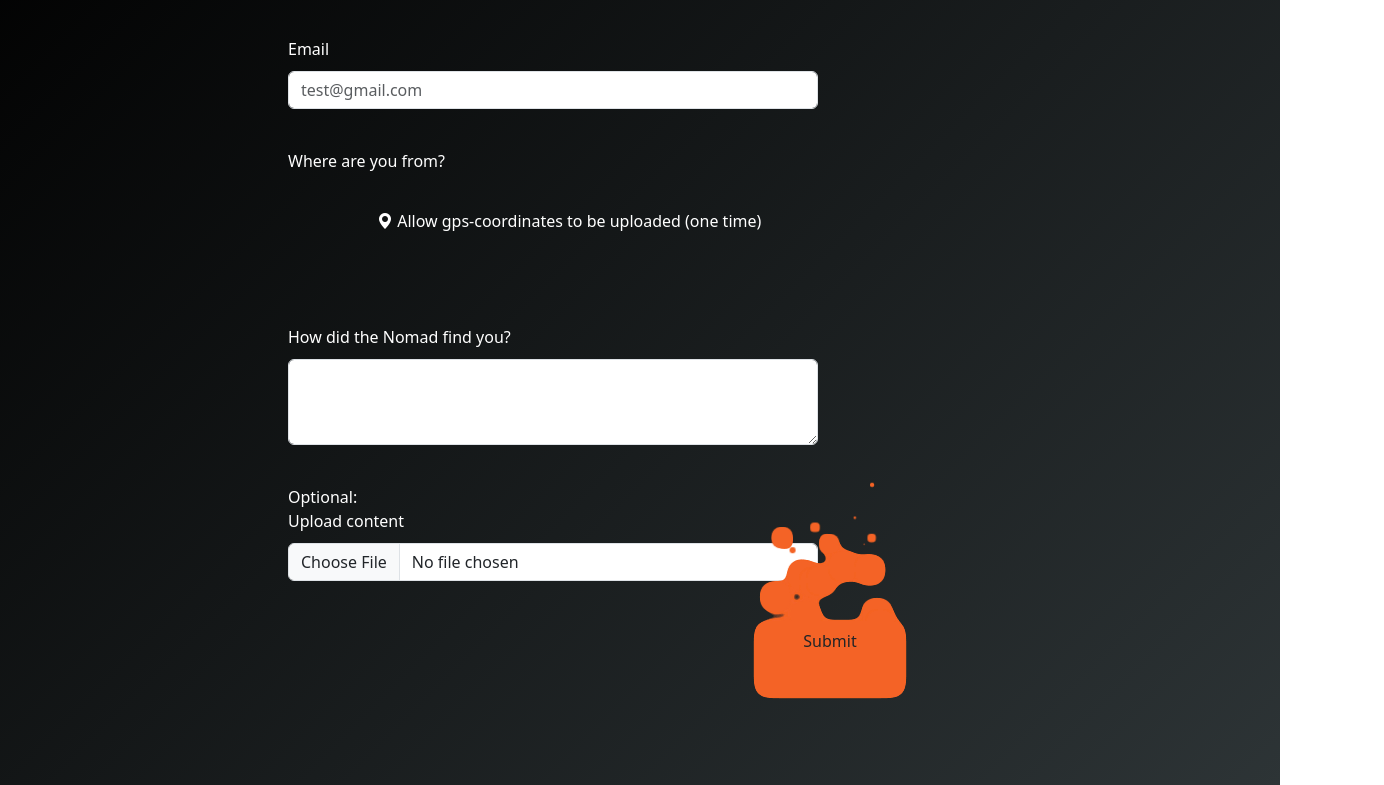
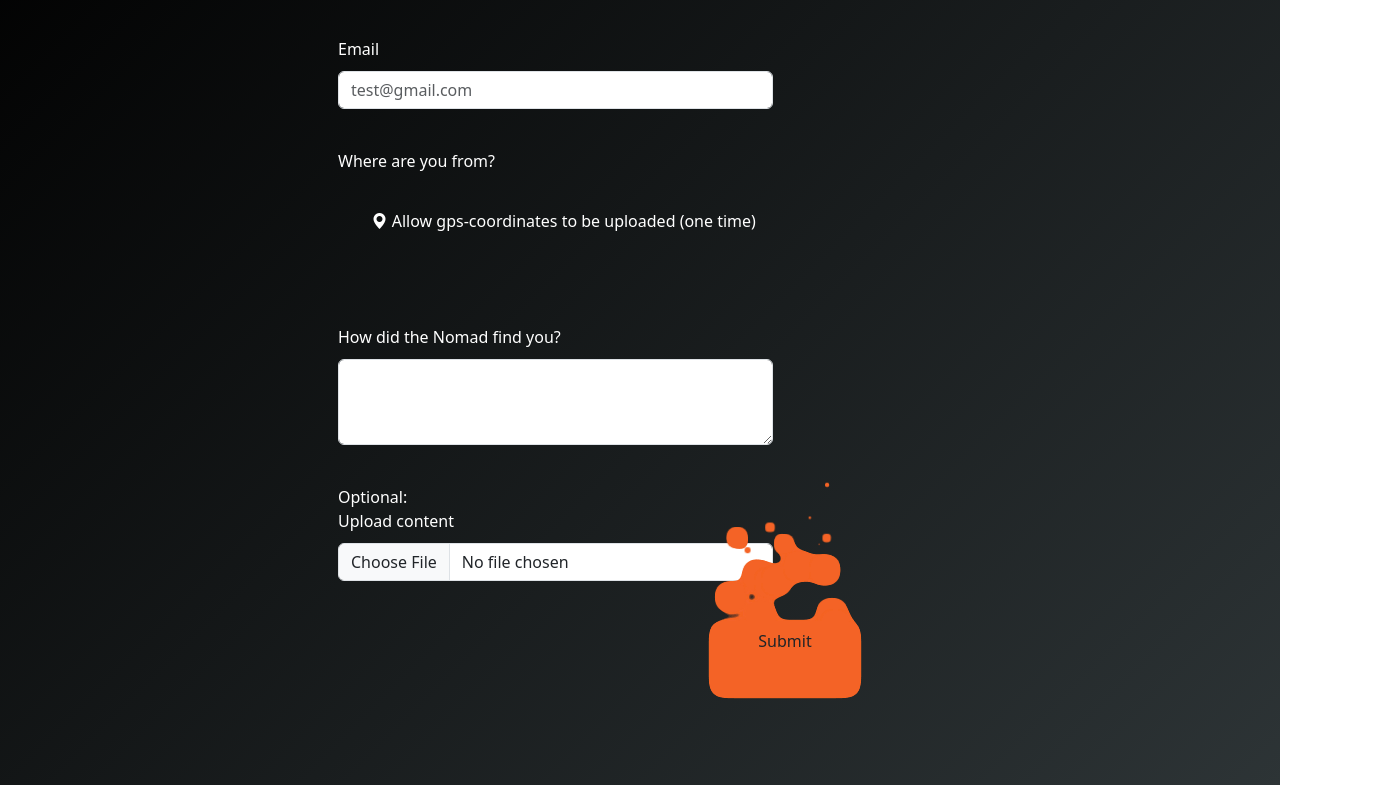
Before and after one commit to NoNameAgent/NOMAD, a plain HTML site: page signup.html in a window 1280 px wide. Shown: the part 906-1691 px from the top of the page, 1384 px wide, since content can reach past the window. Drawn offline with nearby package versions, Linux system fonts and the light colour scheme.

Commit message:
updated minor fixes
updated minor fixes

```diff
--- a/assets/Styles/signup.css
+++ b/assets/Styles/signup.css
@@ -522,6 +522,7 @@
 
   .mainCC{
     /* margin-left: 140px; */
+    padding-left: 490px !important;
 
   }
 
@@ -531,15 +532,17 @@
     margin-top: -40px;
   }
 
-@media only screen and (min-width: 900px){
+@media only screen and (min-width: 900px) and  (max-width: 1400px){
     .mainCC{
-        margin-left: 140px;
+        /* margin-left: 140px; */
+        padding-left: 190px !important;
 
       }
 }
-@media only screen and (min-width: 350px) and (max-width: 600px){
+@media only screen and (min-width: 350px) and (max-width: 899px){
     .mainCC{
         margin-left: -45px;
+        padding-left: 0 !important;
 
       }
 }
--- a/signup.html
+++ b/signup.html
@@ -123,8 +123,8 @@
 
 
 
-                        <div class="form-group row">
-                            <div class="col-sm-12 col-md-12">
+                        <div class="form-group row ">
+                            <div class="col-sm-12 col-md-12 d-flex justify-content-center">
 
                                 <button class="btn" type="submit">
                                     <span class="btn__p"></span>
```
